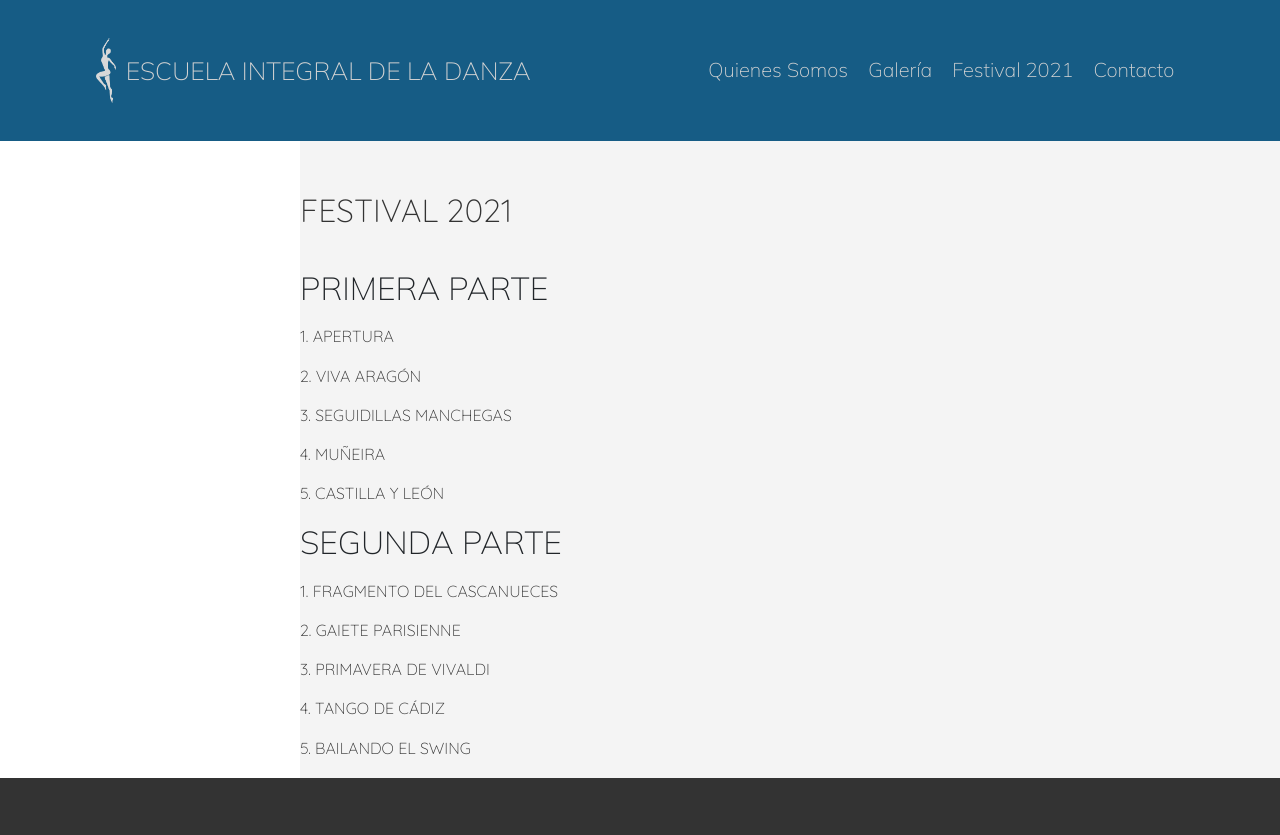
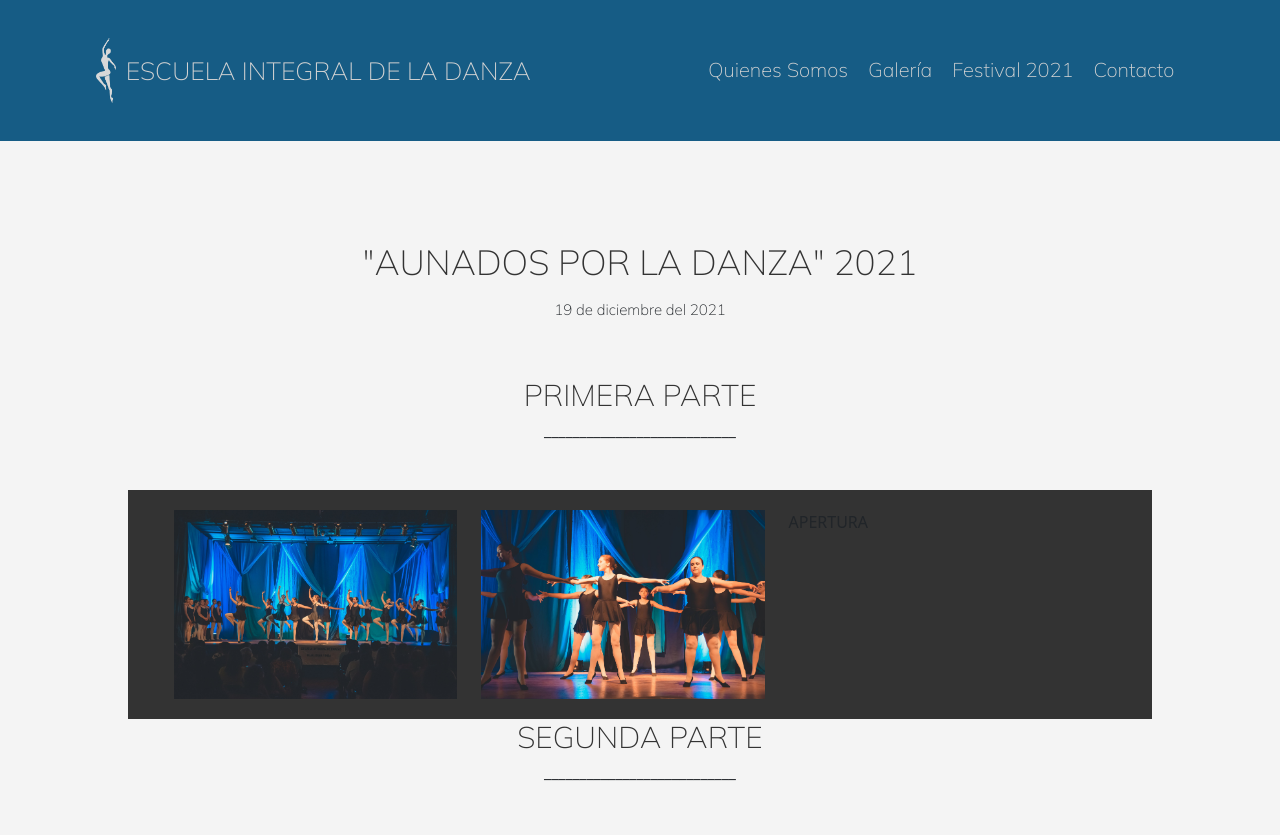
Before and after one commit to Florvasi25/ProyectoDesarrolloWeb, a plain HTML site: page Paginas/festival-2022.html in a window 1280 px wide. Shown: the top 835 px of the page. Drawn offline with nearby package versions, Linux system fonts and the light colour scheme.

Commit message:
Antes de aplicar SASS

```diff
--- a/Paginas/festival-2022.html
+++ b/Paginas/festival-2022.html
@@ -58,6 +58,32 @@
 
         <main class="main__festival">
             <section>
+                <h1 class="tituloPrincipal__festival">"AUNADOS POR LA DANZA" 2021</h1>
+                <h4 class="subtitulo__festival">19 de diciembre del 2021</h4>
+            </section>
+            <section class="primeraParte">
+                <div>
+                    <h2 class="tituloSecundario__festival">PRIMERA PARTE</h2>
+                    <h5>___________________________</h5>
+                </div>
+                <div class="primeraParte__imagenes">
+                    <div class="primerContainer row">
+                        <img src="../Imagenes/Apertura (1).jpg" alt="" class="imagen__festival col-lg-4">
+                        <img src="../Imagenes/Apertura (2).jpg" alt="" class="imagen__festival col-lg-4">
+                        <p class="col-lg-4">APERTURA</p>
+                    </div>
+                </div>
+            </section>
+            <section class="segundaParte">
+                <div>
+                    <h2 class="tituloSecundario__festival">SEGUNDA PARTE</h2>
+                    <h5>___________________________</h5>
+                </div>
+                <div>
+
+                </div>
+            </section>
+            <!-- <section>
                 <div class="festival__texto">
                     <h1 class="tituloPrincipal__festival">FESTIVAL 2021</h1>
                 </div>
@@ -85,7 +111,7 @@
                         <h3 class="subtitulo__festival">5. BAILANDO EL SWING</h3>
                     </div>
                 </div>
-            </section>
+            </section> -->
         </main>
 
         <!-- footer -->
--- a/style.css
+++ b/style.css
@@ -416,8 +416,7 @@ main {
 
 .fotoMedioQS {
     height: 40vh;
-    box-shadow: 15px 15px 15px -3px rgba(0, 0, 0, 0.493);}
-
+    box-shadow: 15px 15px 15px -3px rgba(0, 0, 0, 0.493);
 }
 
 /* MAIN GALERIA */
@@ -428,7 +427,6 @@ main {
     flex-direction: column;
     align-items: center;
     width: 100%;
-    margin: 0 0 100px 0;
 }
 
 .tituloPrincipal__galeria {
@@ -489,6 +487,7 @@ main {
 
 .columnaIzquierda {
     align-items: end;
+    row-gap: 20px;
 }
 
 .columnaDerecha {
@@ -499,6 +498,10 @@ main {
     width: 18vw;
     object-fit: cover;
     padding: 20px 10px 20px 10px;
+}
+
+.footer__lista {
+    column-gap: 20px;
 }
 
 .imagenGaleria1 {
@@ -530,7 +533,7 @@ main {
 
 /* MAIN FESTIVAL */
 
-.main__festival {
+/* .main__festival {
     display: flex;
     flex-direction: column;
     align-items: flex-start;
@@ -565,6 +568,64 @@ main {
     font-size: 16px;
     font-family: 'Quicksand', sans-serif;
     margin: 0 0 20px 0;
+} */
+
+.main__festival {
+    width: 100%;
+    background-color: #F4F4F4;
+    padding: 100px 0 100px 0;
+}
+
+.tituloPrincipal__festival {
+    display: flex;
+    justify-content: center;
+    font-family: 'Mulish', sans-serif;
+    color: #333333;
+    font-size: 35px;
+    text-align: center;
+
+}
+
+.subtitulo__festival {
+    font-size: 15px;
+    padding: 10px 0 50px 0;
+    font-family: 'Mulish', sans-serif;
+    text-align: center;
+}
+
+.tituloSecundario__festival {
+    font-size: 30px;
+    font-family: 'Mulish', sans-serif;
+    color: #333333;
+    text-align: center;
+}
+
+.primeraParte h5{
+    display: flex;
+    justify-content: center;
+}
+
+.primeraParte__imagenes {
+    display: flex;
+    justify-content: center;
+}
+
+.segundaParte h5{
+    display: flex;
+    justify-content: center;
+}
+
+.primerContainer {
+    display: flex;
+    justify-content: center;
+    width: 80%;
+    background-color: #333333;
+    padding: 20px 0 20px 0;
+}
+
+.imagen__festival {
+    width: 30%;
+    object-fit: cover;
 }
 
 /* FOOTER */
```
Also changed, not shown: Imagenes/Apertura (1).jpg (added), Imagenes/Apertura (2).jpg (added), main.scss (added).
